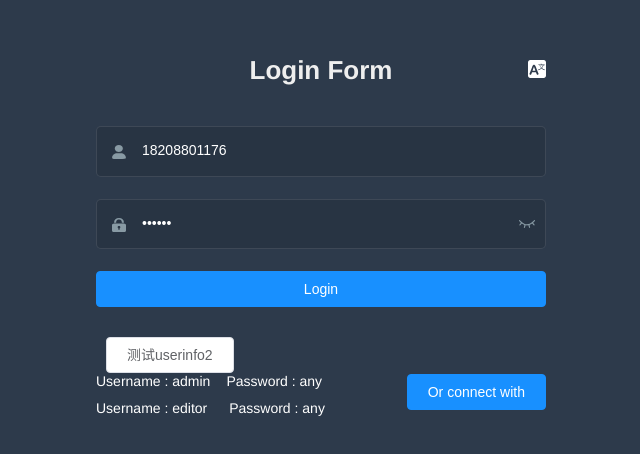
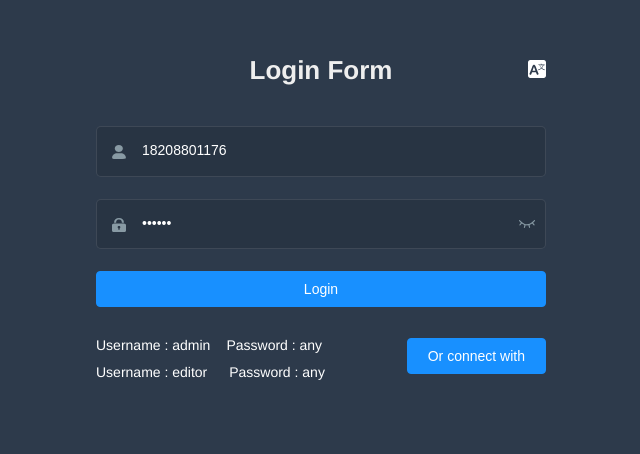
Before and after one commit to TLITMK/ZDistributeSystem, a Vue app in the folder vue-admin/: page /admin/login in a window 1280 px wide. Shown: the part 104-558 px from the top of the page, without its empty margins (319-959 px from the left). Built offline with nearby package versions, Linux system fonts and the light colour scheme.

Commit message:
删除登陆界面测试按钮

```diff
--- a/vue-admin/src/views/login/index.vue
+++ b/vue-admin/src/views/login/index.vue
@@ -52,9 +52,6 @@
         {{ $t('login.logIn') }}
       </el-button>
 
-      <el-button @click="testUserInfo()">
-        测试userinfo2
-      </el-button>
 
       <div style="position:relative">
         <div class="tips">
@@ -138,6 +135,7 @@ export default {
   },
   created() {
     // window.addEventListener('storage', this.afterQRScan)
+    window.console.log('login')
   },
   mounted() {
     if (this.loginForm.username === '') {
```
